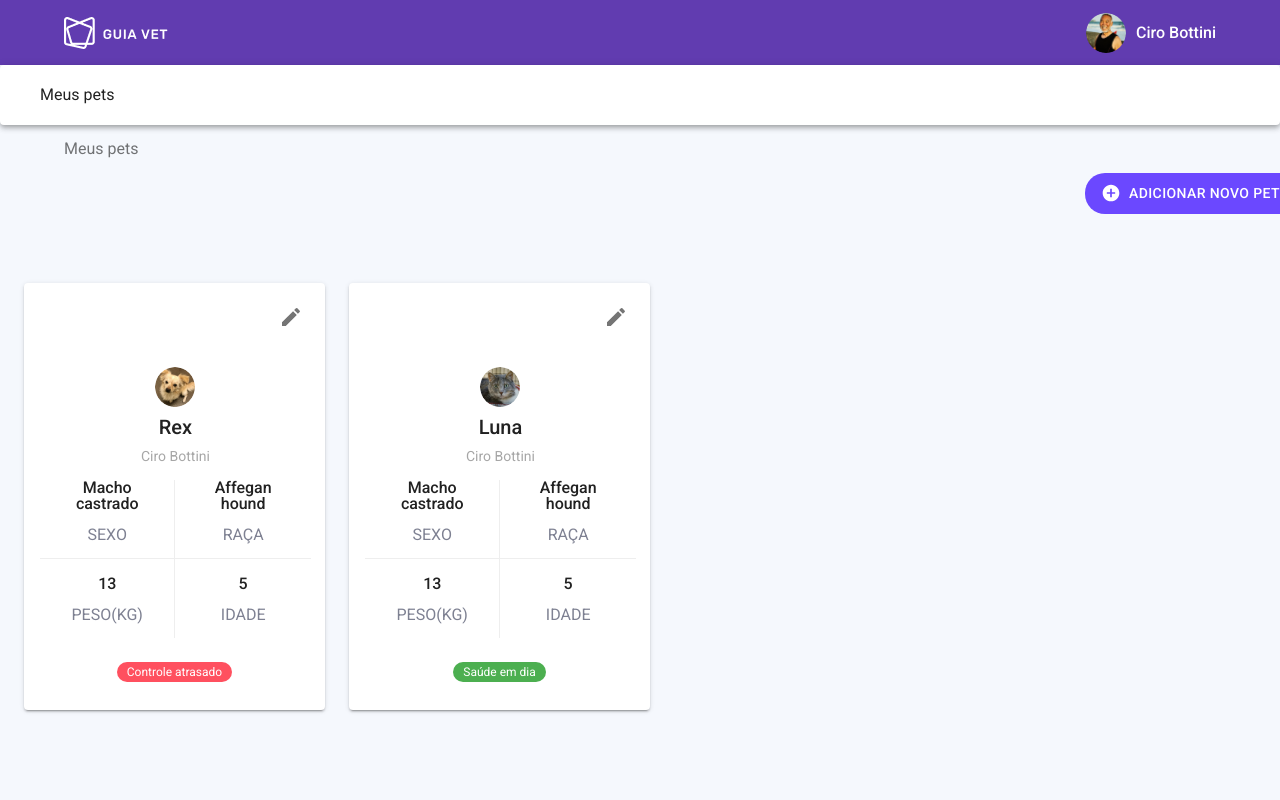
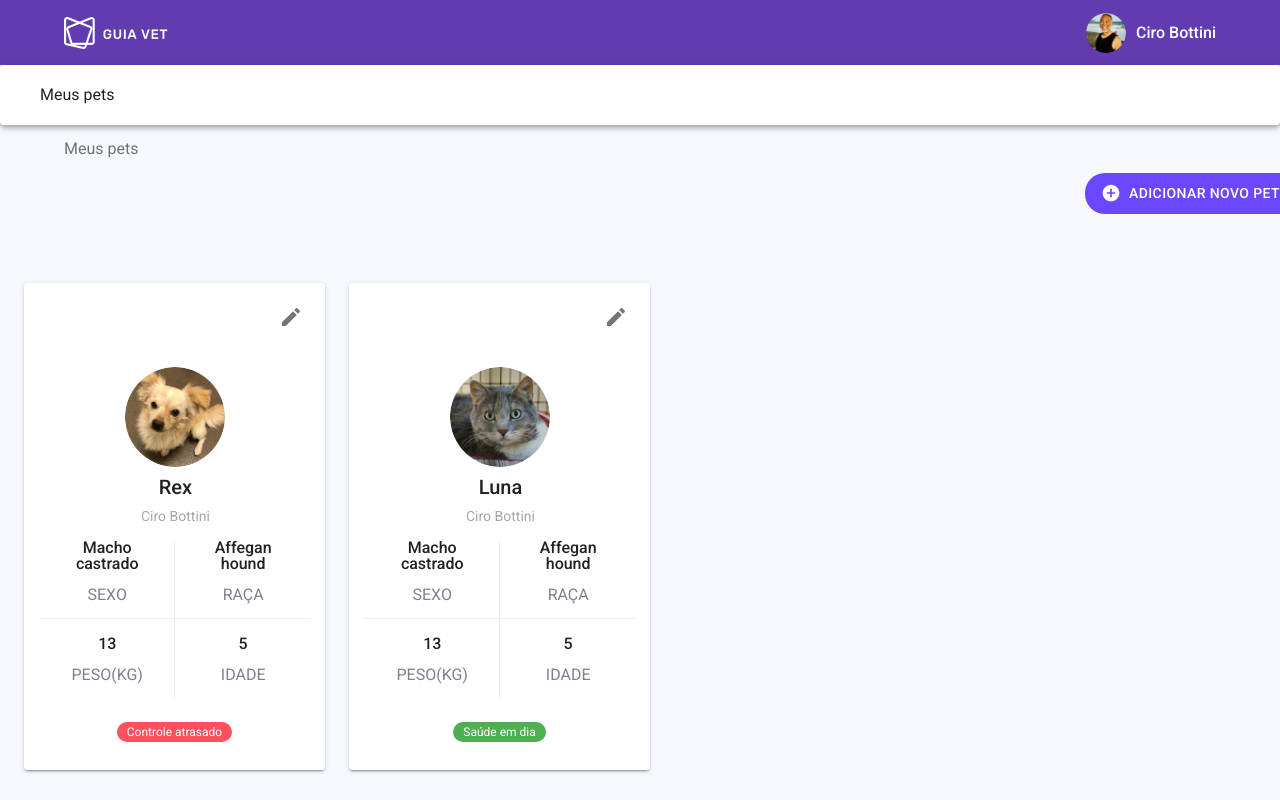
Before and after one commit to johnnsantos/my-vet, a React (Create React App) app: page /dashboard in a window 1280 px wide. Built offline with nearby package versions, Linux system fonts and the light colour scheme.

Commit message:
style: adjusting avatar photo

```diff
--- a/src/components/Dashboard/DashboardHeader/index.jsx
+++ b/src/components/Dashboard/DashboardHeader/index.jsx
@@ -10,7 +10,7 @@ import { IconButton } from "@material-ui/core"
 import MenuIcon from '@mui/icons-material/Menu'
 import { ChevronLeft } from "@mui/icons-material"
 
-const drawerWidth = 240;
+const drawerWidth = 200;
 
 const DashboardHeader = () => {
 	const [anchorEl, setAnchorEl] = useState(null)
@@ -45,7 +45,7 @@ const DashboardHeader = () => {
 						boxSizing: 'border-box',
 					},
 				}}
-				variant="persistent"
+				variant="temporary"
 				anchor="left"
 				open={openDrawer}
 			>
--- a/src/components/Dashboard/PetCard/PetHeader/index.jsx
+++ b/src/components/Dashboard/PetCard/PetHeader/index.jsx
@@ -6,7 +6,7 @@ import luna from '../../../../assets/images/PetCard/luna.png'
 const PetHeader = (props) => {
 	return (
 		<>
-			<Avatar sx={{ width: '50%', height: '50%' }} src={props.rex ? rex : luna} />
+			<Avatar sx={{ width: '60%', height: '60%', minWidth: '100px', minHeight: '100px' }} src={props.rex ? rex : luna} />
 			<PetName>
 				{props.rex ? 'Rex' : 'Luna'}
 			</PetName>
```
